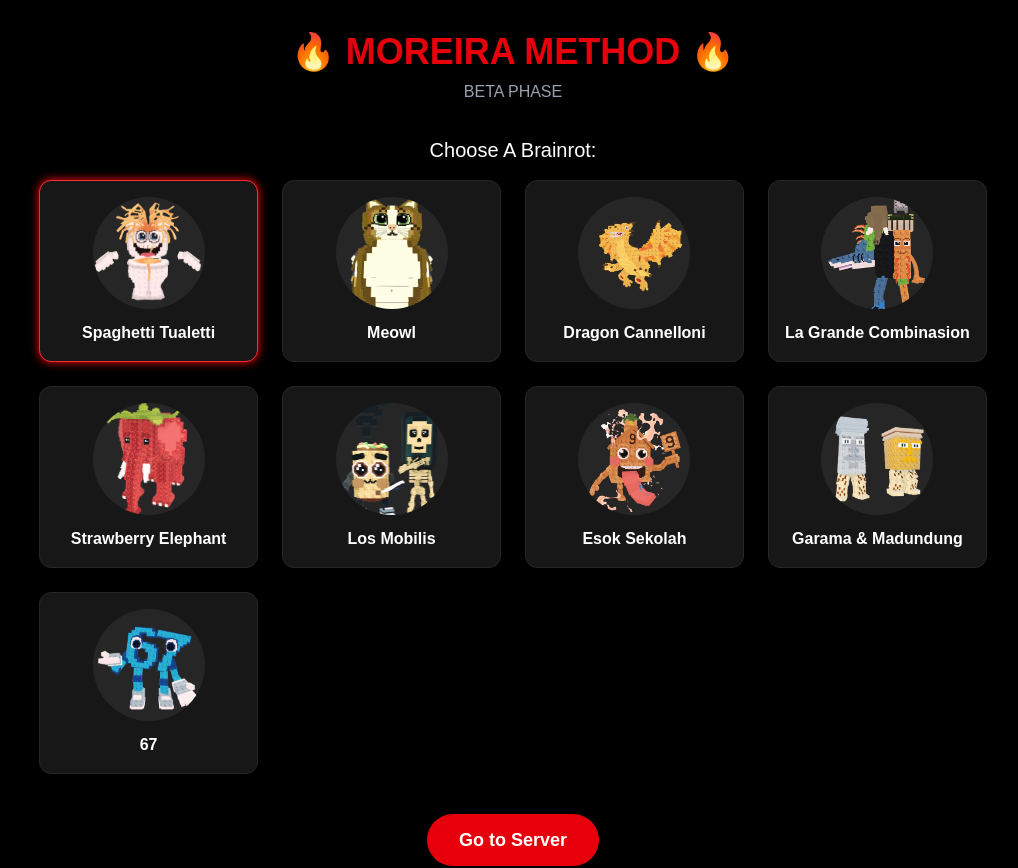
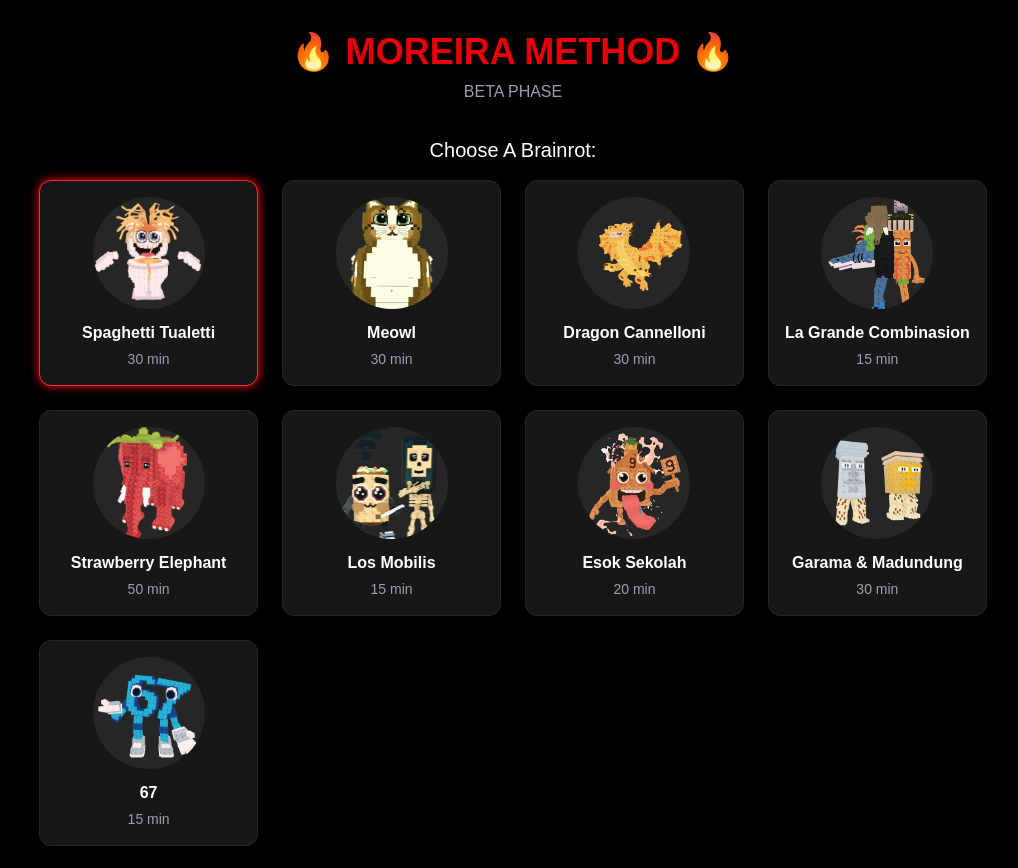
Before and after one commit to abdullahalhijzi-source/nextjs-boilerplate, a Next.js app: page / in a window 1280 px wide. Shown: the top 868 px of the page, without its empty margins (127-1145 px from the left). Built offline with nearby package versions, Linux system fonts and the light colour scheme.

Commit message:
Update page.tsx

```diff
--- a/app/page.tsx
+++ b/app/page.tsx
@@ -7,15 +7,15 @@ const SERVER_URL =
   'https://www.roblox.com/share?code=8f925a6a800a814584d19c30846d7a59&type=Server';
 
 const BRAINROTS = [
-  { id: 'spaghetti', name: 'Spaghetti Tualetti', img: '/Spaghettitualetti.png' },
-  { id: 'meowl', name: 'Meowl', img: '/Clear-background-clear-meowl-image.png' },
-  { id: 'dragon', name: 'Dragon Cannelloni', img: '/Dragoncanneloni.png' },
-  { id: 'grande', name: 'La Grande Combinasion', img: '/Carti.png' },
-  { id: 'strawberry', name: 'Strawberry Elephant', img: '/Strawberryelephant.png' },
-  { id: 'mobilis', name: 'Los Mobilis', img: '/Losmobil.png' },
-  { id: 'esok', name: 'Esok Sekolah', img: '/Esok-Sekolah2.png' },
-  { id: 'garama', name: 'Garama & Madundung', img: '/Garamadundung.png' },
-  { id: 'sixtyseven', name: '67', img: '/67.png' }, // 👈 your new one
+  { id: 'spaghetti', name: 'Spaghetti Tualetti', img: '/Spaghettitualetti.png', time: '30 min' },
+  { id: 'meowl', name: 'Meowl', img: '/Clear-background-clear-meowl-image.png', time: '30 min' },
+  { id: 'dragon', name: 'Dragon Cannelloni', img: '/Dragoncanneloni.png', time: '30 min' },
+  { id: 'grande', name: 'La Grande Combinasion', img: '/Carti.png', time: '15 min' },
+  { id: 'strawberry', name: 'Strawberry Elephant', img: '/Strawberryelephant.png', time: '50 min' },
+  { id: 'mobilis', name: 'Los Mobilis', img: '/Losmobil.png', time: '15 min' },
+  { id: 'esok', name: 'Esok Sekolah', img: '/Esok-Sekolah2.png', time: '20 min' },
+  { id: 'garama', name: 'Garama & Madundung', img: '/Garamadundung.png', time: '30 min' },
+  { id: 'sixtyseven', name: '67', img: '/67.png', time: '15 min' },
 ];
 
 export default function Page() {
@@ -27,18 +27,16 @@ export default function Page() {
 
   return (
     <main className="flex flex-col items-center justify-center min-h-screen bg-black text-white p-8">
-      {/* 🔥 Title */}
       <h1 className="text-4xl font-bold text-red-600 mb-2">🔥 MOREIRA METHOD 🔥</h1>
       <p className="text-gray-400 mb-8">BETA PHASE</p>
       <h2 className="text-xl mb-4">Choose A Brainrot:</h2>
 
-      {/* 🧠 Brainrot Grid */}
       <div className="grid grid-cols-2 sm:grid-cols-3 lg:grid-cols-4 gap-6">
         {BRAINROTS.map((b) => (
           <button
             key={b.id}
             onClick={() => setSelectedId(b.id)}
-            className={`flex flex-col items-center bg-neutral-900 p-4 rounded-xl border transition-all ${
+            className={`flex flex-col items-center bg-neutral-900 p-4 rounded-xl border ${
               selectedId === b.id
                 ? 'border-red-500 shadow-[0_0_10px_red]'
                 : 'border-neutral-800'
@@ -48,11 +46,11 @@ export default function Page() {
               <Image src={b.img} alt={b.name} width={112} height={112} />
             </div>
             <p className="mt-3 font-semibold text-center">{b.name}</p>
+            <p className="text-sm text-gray-400 mt-1 text-center">{b.time}</p>
           </button>
         ))}
       </div>
 
-      {/* 🚪 Go Button */}
       <button
         onClick={handleGo}
         className="mt-10 bg-red-600 hover:bg-red-700 text-white font-bold py-3 px-8 rounded-full text-lg transition"
```
